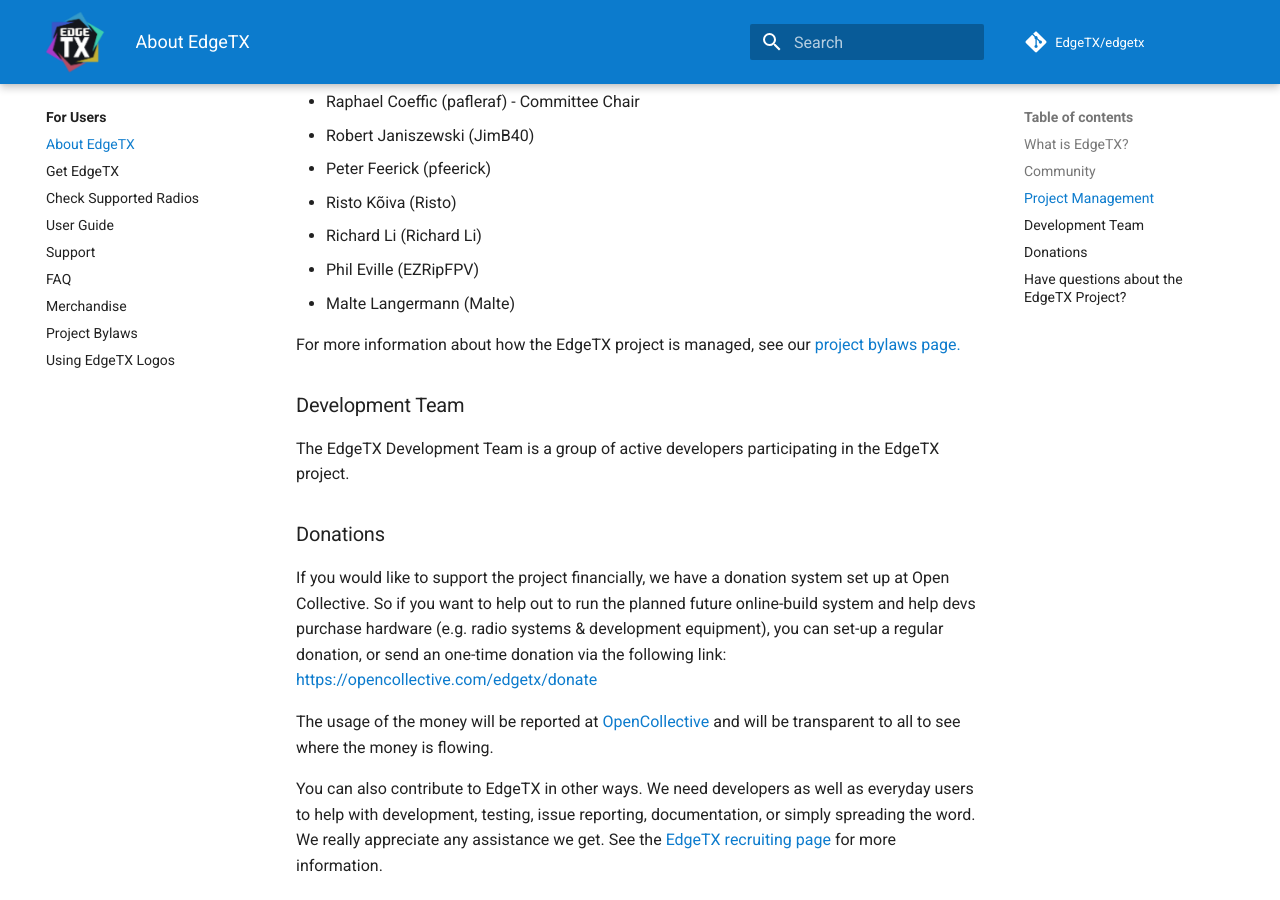
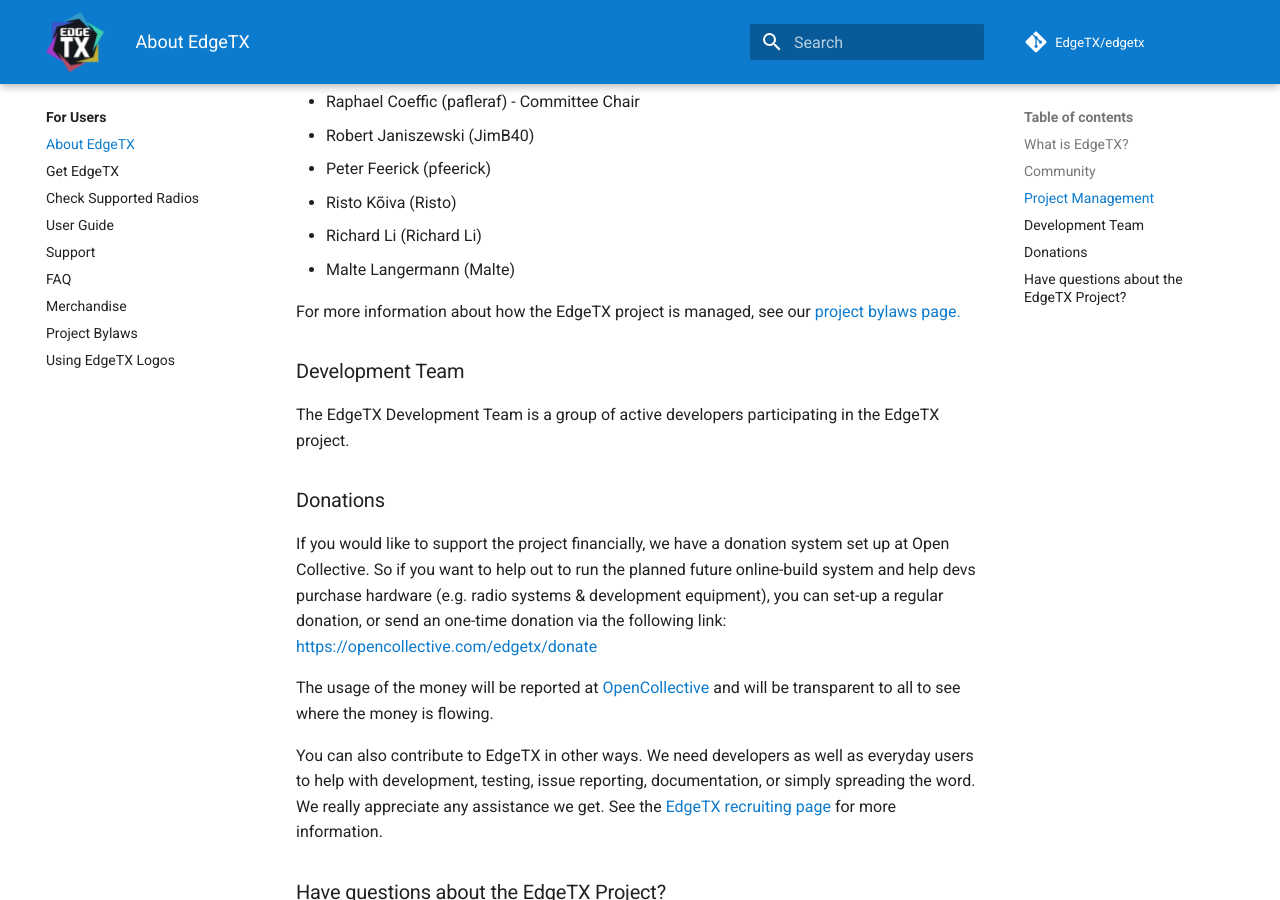
Before and after one commit to EdgeTX/edgetx.github.io, an MkDocs documentation site: the page built from docs/about.md, in a window 1280 px wide and 900 px high, scrolled down 1228 px. Built offline with MkDocs 1.6.1 and Material for MkDocs 9.7.7, drawn with Linux system fonts in a browser that asks for light colours; comment, search, counter and statistics services are not loaded.

Commit message:
Updated PSC list

```diff
--- a/docs/about.md
+++ b/docs/about.md
@@ -28,7 +28,6 @@
 - Peter Feerick (pfeerick)
 - Risto Kõiva (Risto)
 - Richard Li (Richard Li)
-- Phil Eville (EZRipFPV)
 - Malte Langermann (Malte)
 
 For more information about how the EdgeTX project is managed, see our [project bylaws page.](bylaws.md)
```
